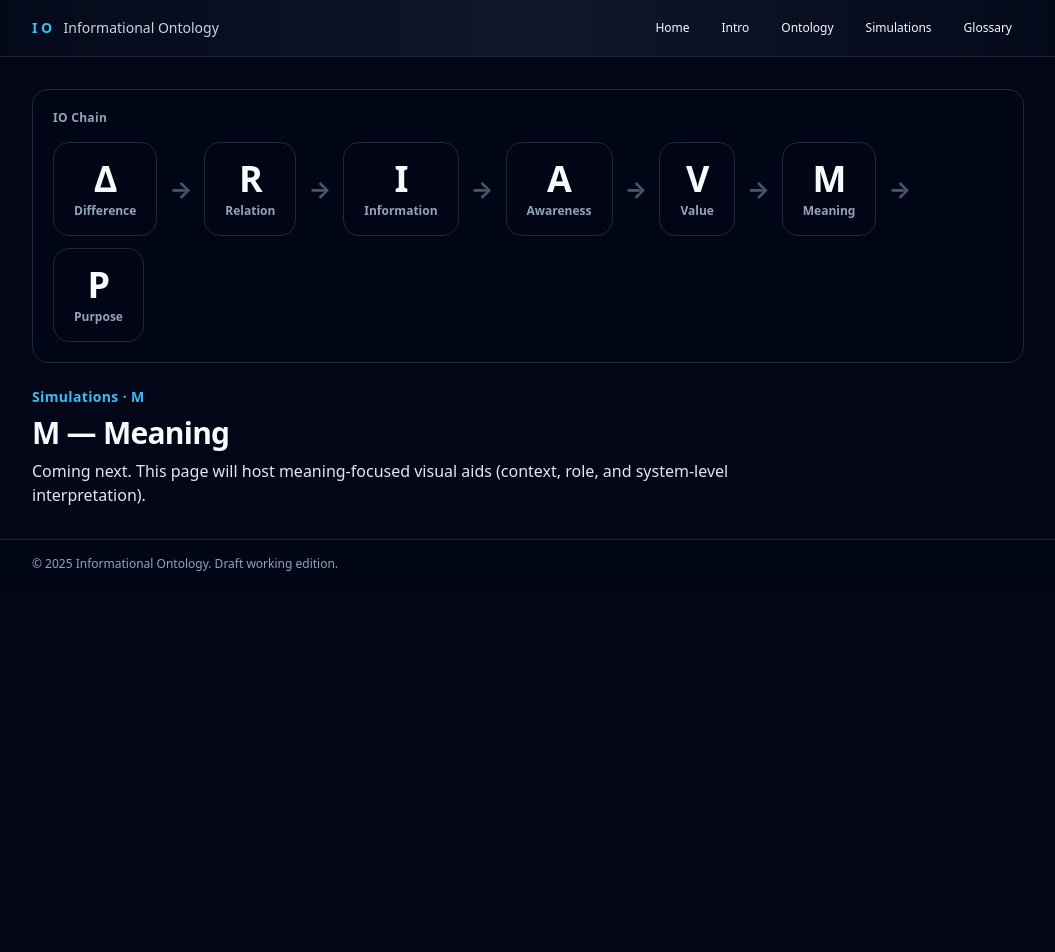
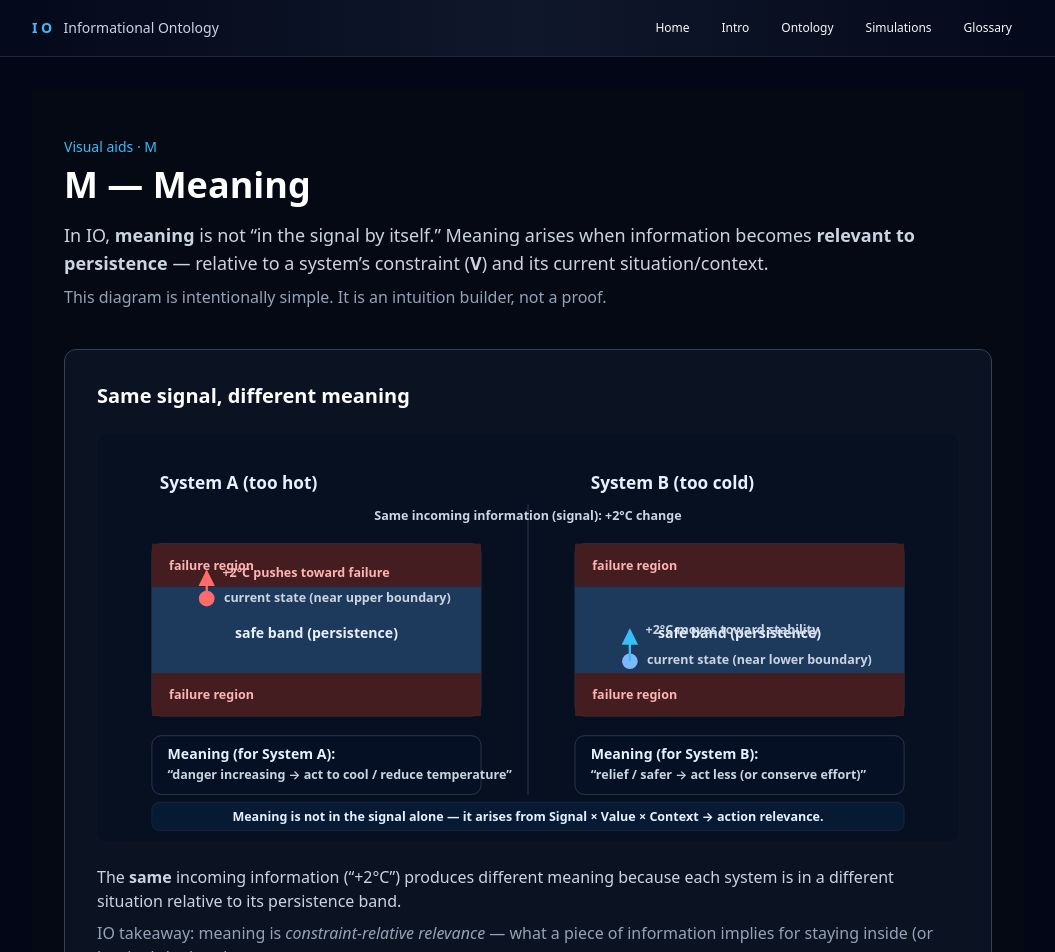
Before and after one commit to MindsEye69/information-ontology-site, a Next.js app: page /simulations/meaning in a window 1280 px wide. Shown: the top 952 px of the page, without its empty margins (112-1167 px from the left). Before the commit the page ends 800 px from the top, so only its background shows below. Built offline with nearby package versions, Linux system fonts and the light colour scheme.

Commit message:
M Pages deployment

```diff
--- a/app/simulations/meaning/page.tsx
+++ b/app/simulations/meaning/page.tsx
@@ -1,19 +1,194 @@
-import ChainNav from "../ChainNav";
+export default function MeaningPage() {
+  const bg = "#050914";
+  const card = "#0b1222";
+  const border = "#334155";
 
-export default function MeaningSimPage() {
+  const textMain = "#e6f0ff";
+  const textDim = "#cbd5e1";
+  const accent = "#38bdf8"; // sky
+  const safeBand = "#1f3b5f";
+  const failBand = "#4a1e1e";
+  const danger = "#ff6b6b";
+  const ok = "#7cb8ff";
+
+  const fontSize = 18;
+  const fontWeight = 600;
+
   return (
-    <div className="space-y-6">
-      <ChainNav />
-
-      <div className="space-y-2">
-        <p className="text-sm font-semibold tracking-wide text-sky-400">
-          Simulations · M
+    <main className="min-h-screen px-8 py-12" style={{ background: bg, color: "white" }}>
+      {/* Header */}
+      <div className="max-w-6xl mx-auto mb-10">
+        <div className="text-sky-400 text-sm mb-2">Visual aids · M</div>
+        <h1 className="text-4xl font-semibold mb-4">M — Meaning</h1>
+        <p className="text-lg text-slate-300 max-w-4xl">
+          In IO, <strong>meaning</strong> is not “in the signal by itself.” Meaning arises when
+          information becomes <strong>relevant to persistence</strong> — relative to a system’s
+          constraint (<strong>V</strong>) and its current situation/context.
         </p>
-        <h1 className="text-3xl font-bold tracking-tight">M — Meaning</h1>
-        <p className="max-w-3xl text-slate-200">
-          Coming next. This page will host meaning-focused visual aids (context, role, and system-level interpretation).
+        <p className="text-slate-400 mt-2">
+          This diagram is intentionally simple. It is an intuition builder, not a proof.
         </p>
       </div>
-    </div>
+
+      {/* Main Card */}
+      <div
+        className="max-w-6xl mx-auto rounded-xl p-8"
+        style={{ background: card, border: `1px solid ${border}` }}
+      >
+        <h2 className="text-xl font-semibold mb-6">Same signal, different meaning</h2>
+
+        {/* Diagram */}
+        <svg viewBox="0 0 1100 520" className="w-full h-auto" aria-label="Meaning diagram">
+          {/* Panel frames */}
+          <rect x="0" y="0" width="1100" height="520" rx="14" fill="#071021" />
+
+          {/* Titles */}
+          <text x="80" y="70" fill={textMain} fontSize="22" fontWeight="700">
+            System A (too hot)
+          </text>
+          <text x="630" y="70" fill={textMain} fontSize="22" fontWeight="700">
+            System B (too cold)
+          </text>
+
+          {/* Divider */}
+          <line x1="550" y1="90" x2="550" y2="460" stroke="#1f2a44" strokeWidth="2" />
+
+          {/* Common legend header */}
+          <text
+            x="550"
+            y="110"
+            textAnchor="middle"
+            fill={textDim}
+            fontSize="16"
+            fontWeight="600"
+          >
+            Same incoming information (signal): +2°C change
+          </text>
+
+          {/* LEFT PANEL — System A */}
+          {/* Temperature band container */}
+          <rect x="70" y="140" width="420" height="220" rx="12" fill="#08152e" stroke={border} />
+
+          {/* Failure/Safe regions */}
+          <rect x="70" y="140" width="420" height="55" fill={failBand} opacity="0.9" />
+          <rect x="70" y="195" width="420" height="110" fill={safeBand} opacity="0.95" />
+          <rect x="70" y="305" width="420" height="55" fill={failBand} opacity="0.9" />
+
+          <text x="92" y="173" fill="#ffb4b4" fontSize="16" fontWeight="650">
+            failure region
+          </text>
+          <text x="92" y="338" fill="#ffb4b4" fontSize="16" fontWeight="650">
+            failure region
+          </text>
+
+          {/* Safe label */}
+          <text
+            x="280"
+            y="260"
+            textAnchor="middle"
+            fill={textMain}
+            fontSize={fontSize}
+            fontWeight={fontWeight}
+          >
+            safe band (persistence)
+          </text>
+
+          {/* Current state marker (too hot: near top edge of safe band) */}
+          <circle cx="140" cy="210" r="10" fill={danger} />
+          <text x="162" y="214" fill={textDim} fontSize="16" fontWeight="600">
+            current state (near upper boundary)
+          </text>
+
+          {/* Signal arrow: +2°C pushes upward */}
+          <line x1="140" y1="210" x2="140" y2="175" stroke={danger} strokeWidth="3" markerEnd="url(#arrowRed)" />
+          <text x="160" y="182" fill="#ffb4b4" fontSize="16" fontWeight="700">
+            +2°C pushes toward failure
+          </text>
+
+          {/* Meaning box (left) */}
+          <rect x="70" y="385" width="420" height="75" rx="12" fill="#061025" stroke={border} />
+          <text x="90" y="415" fill={textMain} fontSize="18" fontWeight="800">
+            Meaning (for System A):
+          </text>
+          <text x="90" y="440" fill={textDim} fontSize="16" fontWeight="600">
+            “danger increasing → act to cool / reduce temperature”
+          </text>
+
+          {/* RIGHT PANEL — System B */}
+          <rect x="610" y="140" width="420" height="220" rx="12" fill="#08152e" stroke={border} />
+
+          <rect x="610" y="140" width="420" height="55" fill={failBand} opacity="0.9" />
+          <rect x="610" y="195" width="420" height="110" fill={safeBand} opacity="0.95" />
+          <rect x="610" y="305" width="420" height="55" fill={failBand} opacity="0.9" />
+
+          <text x="632" y="173" fill="#ffb4b4" fontSize="16" fontWeight="650">
+            failure region
+          </text>
+          <text x="632" y="338" fill="#ffb4b4" fontSize="16" fontWeight="650">
+            failure region
+          </text>
+
+          <text
+            x="820"
+            y="260"
+            textAnchor="middle"
+            fill={textMain}
+            fontSize={fontSize}
+            fontWeight={fontWeight}
+          >
+            safe band (persistence)
+          </text>
+
+          {/* Current state marker (too cold: near lower edge of safe band) */}
+          <circle cx="680" cy="290" r="10" fill={ok} />
+          <text x="702" y="294" fill={textDim} fontSize="16" fontWeight="600">
+            current state (near lower boundary)
+          </text>
+
+          {/* Same signal arrow: +2°C pushes upward INTO safer area */}
+          <line x1="680" y1="290" x2="680" y2="250" stroke={accent} strokeWidth="3" markerEnd="url(#arrowSky)" />
+          <text x="700" y="255" fill={textDim} fontSize="16" fontWeight="700">
+            +2°C moves toward stability
+          </text>
+
+          {/* Meaning box (right) */}
+          <rect x="610" y="385" width="420" height="75" rx="12" fill="#061025" stroke={border} />
+          <text x="630" y="415" fill={textMain} fontSize="18" fontWeight="800">
+            Meaning (for System B):
+          </text>
+          <text x="630" y="440" fill={textDim} fontSize="16" fontWeight="600">
+            “relief / safer → act less (or conserve effort)”
+          </text>
+
+          {/* Bottom takeaway */}
+          <rect x="70" y="470" width="960" height="36" rx="10" fill="#071a33" stroke="#1f2a44" />
+          <text x="550" y="494" textAnchor="middle" fill={textMain} fontSize="16" fontWeight="700">
+            Meaning is not in the signal alone — it arises from Signal × Value × Context → action relevance.
+          </text>
+
+          {/* Arrow markers */}
+          <defs>
+            <marker id="arrowRed" viewBox="0 0 10 10" refX="9" refY="5" markerWidth="7" markerHeight="7" orient="auto">
+              <path d="M 0 0 L 10 5 L 0 10 z" fill={danger} />
+            </marker>
+            <marker id="arrowSky" viewBox="0 0 10 10" refX="9" refY="5" markerWidth="7" markerHeight="7" orient="auto">
+              <path d="M 0 0 L 10 5 L 0 10 z" fill={accent} />
+            </marker>
+          </defs>
+        </svg>
+
+        {/* Text under diagram */}
+        <div className="mt-6 text-slate-300 text-base max-w-5xl space-y-2">
+          <p>
+            The <strong>same</strong> incoming information (“+2°C”) produces different meaning because each
+            system is in a different situation relative to its persistence band.
+          </p>
+          <p className="text-slate-400">
+            IO takeaway: meaning is <em>constraint-relative relevance</em> — what a piece of information
+            implies for staying inside (or leaving) the band.
+          </p>
+        </div>
+      </div>
+    </main>
   );
 }
```
